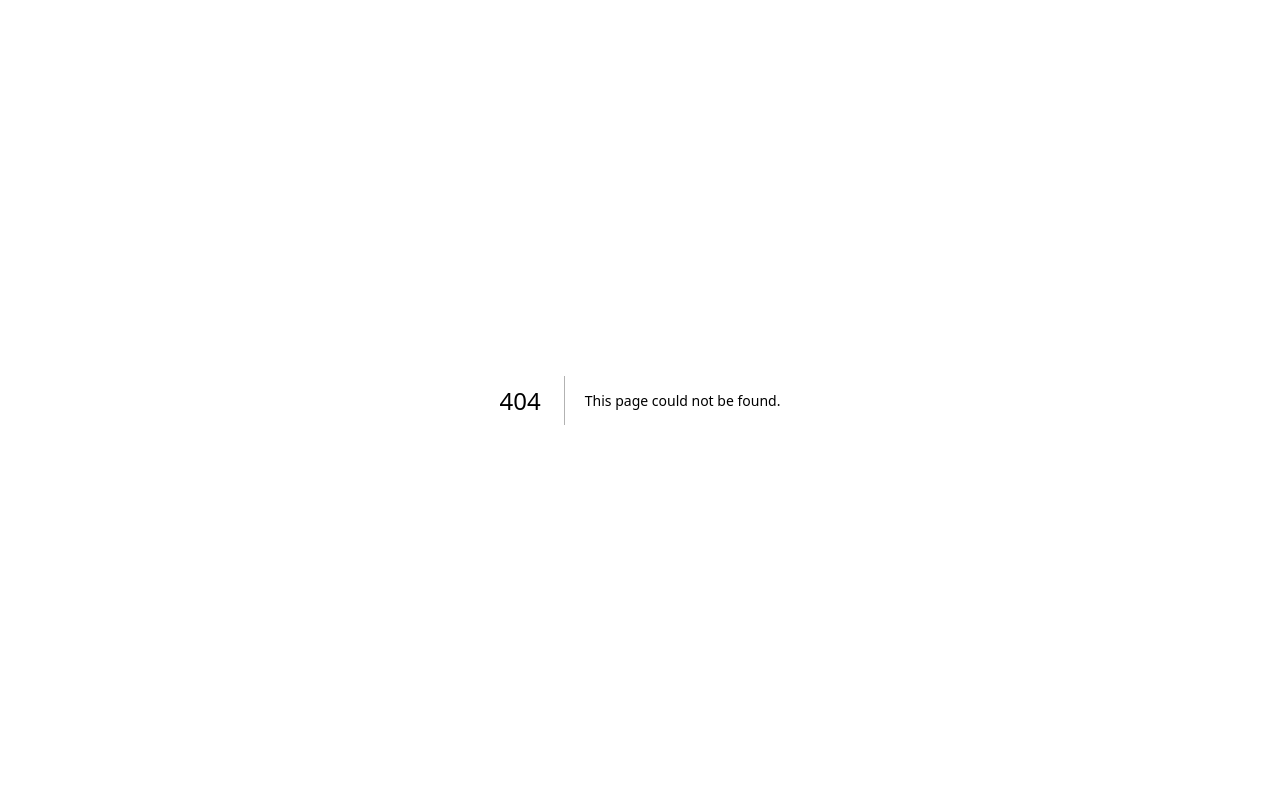
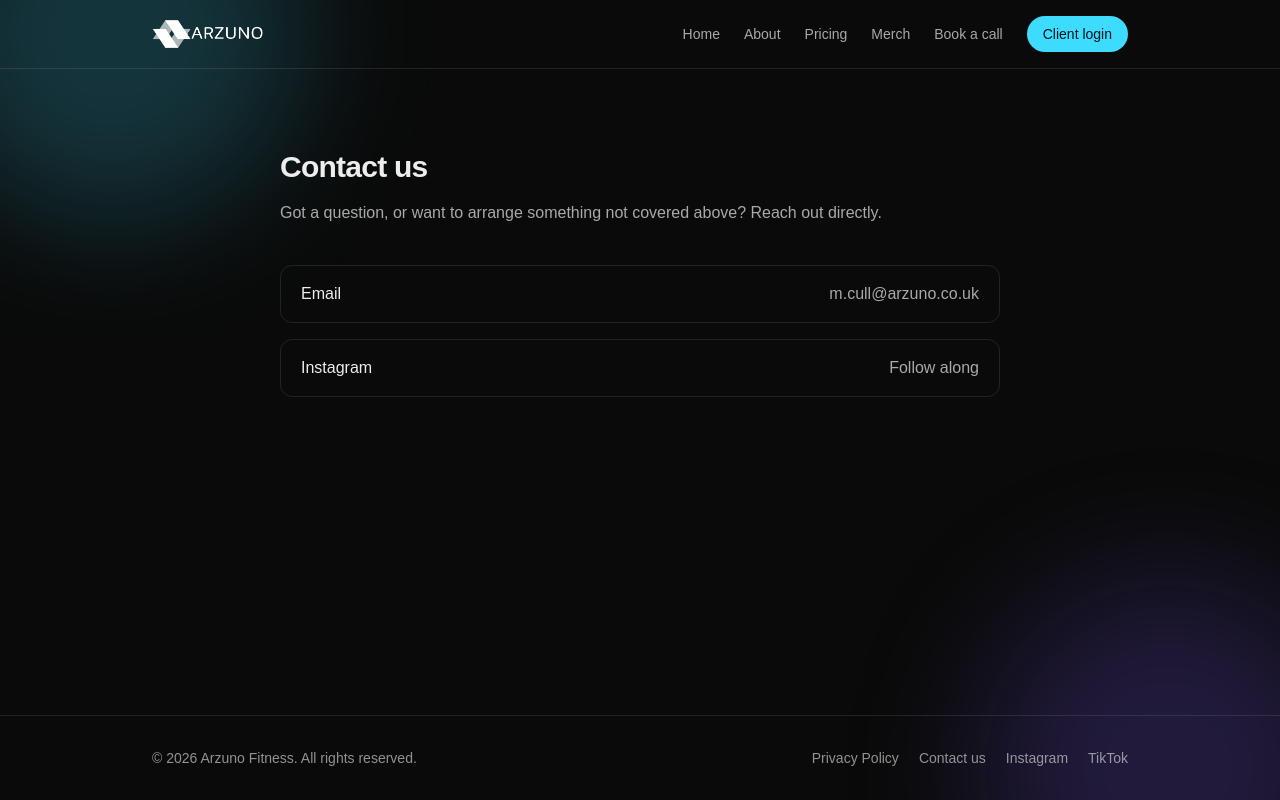
Before and after one commit to MRTNNC/coaching-business, a Next.js app: page /contact in a window 1280 px wide. Before the commit this address had no page. Built offline with nearby package versions, Linux system fonts and the light colour scheme.

Commit message:
Add Contact page and wire up real contact email
Add a Contact us page (email + Instagram) linked from the footer next
to Privacy Policy, mention emailing to arrange one-off services on the
pricing page, and fill in the real contact email on the privacy policy
(previously a placeholder).

```diff
--- /dev/null
+++ b/src/app/(marketing)/contact/page.tsx
@@ -0,0 +1,30 @@
+export default function ContactPage() {
+  return (
+    <section className="mx-auto max-w-3xl px-6 py-20">
+      <h1 className="text-3xl font-semibold tracking-tight">Contact us</h1>
+      <p className="mt-4 text-foreground/70">
+        Got a question, or want to arrange something not covered above? Reach
+        out directly.
+      </p>
+
+      <div className="mt-10 flex flex-col gap-4">
+        <a
+          href="mailto:m.cull@arzuno.co.uk"
+          className="flex items-center justify-between rounded-xl border border-white/10 px-5 py-4 transition hover:bg-white/5"
+        >
+          <span className="font-medium">Email</span>
+          <span className="text-foreground/70">m.cull@arzuno.co.uk</span>
+        </a>
+        <a
+          href="#"
+          target="_blank"
+          rel="noopener noreferrer"
+          className="flex items-center justify-between rounded-xl border border-white/10 px-5 py-4 transition hover:bg-white/5"
+        >
+          <span className="font-medium">Instagram</span>
+          <span className="text-foreground/70">Follow along</span>
+        </a>
+      </div>
+    </section>
+  );
+}
--- a/src/app/(marketing)/pricing/page.tsx
+++ b/src/app/(marketing)/pricing/page.tsx
@@ -62,7 +62,14 @@ export default async function PricingPage() {
           </h2>
           <p className="mt-2 text-foreground/70">
             One-off sessions, for whenever you don&apos;t want an ongoing
-            package.
+            package. Drop an email to{" "}
+            <a
+              href="mailto:m.cull@arzuno.co.uk"
+              className="font-medium text-foreground underline underline-offset-2"
+            >
+              m.cull@arzuno.co.uk
+            </a>{" "}
+            to arrange one of the below.
           </p>
           <div className="mt-6 flex flex-col gap-3">
             {addons.map((addon) => (
--- a/src/app/(marketing)/privacy/page.tsx
+++ b/src/app/(marketing)/privacy/page.tsx
@@ -125,9 +125,12 @@ export default function PrivacyPolicyPage() {
           </h2>
           <p className="mt-2">
             For any questions about this policy or your data, contact us at{" "}
-            <span className="font-medium text-foreground">
-              [add your contact email]
-            </span>
+            <a
+              href="mailto:m.cull@arzuno.co.uk"
+              className="font-medium text-foreground underline underline-offset-2"
+            >
+              m.cull@arzuno.co.uk
+            </a>
             .
           </p>
         </div>
--- a/src/components/marketing/SiteFooter.tsx
+++ b/src/components/marketing/SiteFooter.tsx
@@ -13,6 +13,9 @@ export function SiteFooter() {
         <div className="flex items-center gap-5">
           <Link href="/privacy" className="transition hover:text-foreground">
             Privacy Policy
+          </Link>
+          <Link href="/contact" className="transition hover:text-foreground">
+            Contact us
           </Link>
           {socialLinks.map((link) => (
             <a
```
